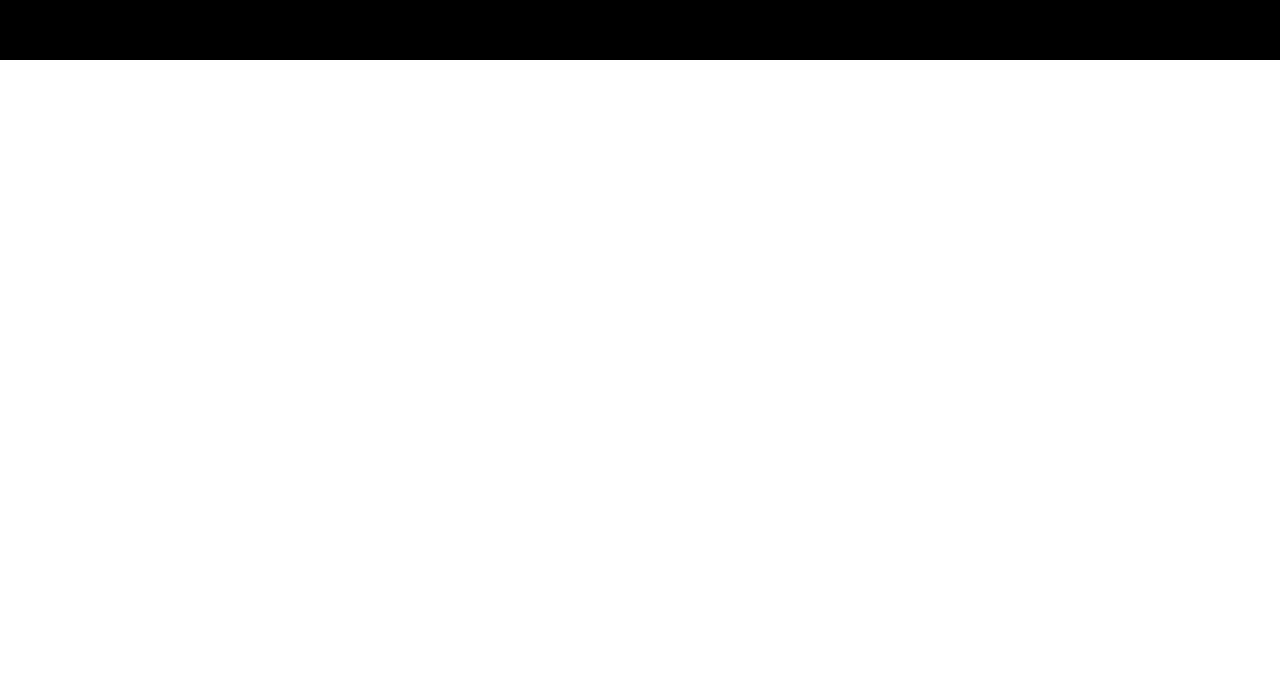
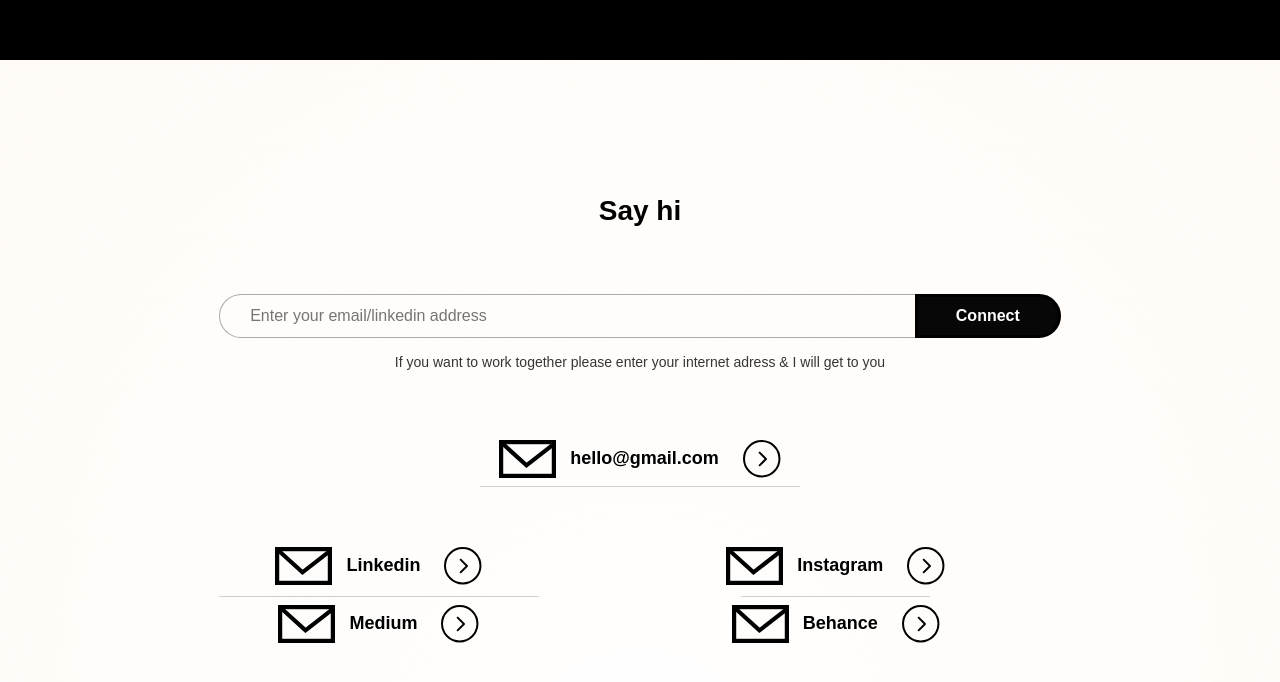
Before and after one commit to pidusbhusal/portfolio, a Next.js app: page /Herosection in a window 1280 px wide. Shown: the part 3180-3862 px from the top of the page. Before the commit the page ends 3240 px from the top, so only its background shows below. Built offline with nearby package versions, Linux system fonts and the light colour scheme.

Commit message:
connect section grid positioning

```diff
--- a/pages/Connect.jsx
+++ b/pages/Connect.jsx
@@ -1,18 +1,56 @@
 import React from "react";
 
-function Connect() {
-    const socials [{
-        "id":1 ,
-        "coonect_icon_address": "./mail.svg",
-        "arrow_adress" :"blackarrow.svg",
-    }
+function Connect_section() {
+  const socials = [
+    {
+      id: 1,
+      coonect_icon_address: "./mail.svg",
+      arrow_adress: "blackarrow.svg",
+      social_name: "hello@gmail.com",
+      class_name: "connect-email connect-social",
+    },
+    {
+      id: 2,
+      coonect_icon_address: "./mail.svg",
+      arrow_adress: "blackarrow.svg",
+      social_name: "Linkedin",
+      class_name: "connect-linkedin connect-social",
+    },
+    {
+      id: 3,
+      coonect_icon_address: "./mail.svg",
+      arrow_adress: "blackarrow.svg",
+      social_name: "Instagram",
+      class_name: "connect-instagram connect-social",
+    },
+    {
+      id: 4,
+      coonect_icon_address: "./mail.svg",
+      arrow_adress: "blackarrow.svg",
+      social_name: "Medium",
+      class_name: "connect-medium connect-social",
+    },
+    {
+      id: 5,
+      coonect_icon_address: "./mail.svg",
+      arrow_adress: "blackarrow.svg",
+      social_name: "Behance",
+      class_name: "connect-behance connect-social",
+    },
+  ];
 
-    ]
+  const bundle_social = socials.map((social) => (
+    <div className={social.class_name}>
+      <img src={social.coonect_icon_address} alt="" />
+      <div className="social-name">{social.social_name}</div>
+      <img src={social.arrow_adress} alt="" />
+    </div>
+  ));
   return (
     <div className="connect-section">
       <div className="connect-wrapper">
-        <h1>Say hi</h1>
-        <div className="connect_wrappper">
+        <h1 className="connect-title">Say hi</h1>
+        <div className="connect_button_wrappper">
           <div className="connect_button_wrapper">
             <input
               className="connect"
@@ -29,35 +67,14 @@ function Connect() {
           </p>
         </div>
         <div className="connect-link-wrapper">
-          <div className="connector-email">
-            <img src="" alt="" />
-            hello@pidus.com
-            <img src="" alt="" />
-          </div>
-          <div className="connector-linkedin">
-            <img src="" alt="" />
-            Linkedin
-            <img src="" alt="" />
-          </div>
-          <div className="connector-medium">
-            <img src="" alt="" />
-            Medium
-            <img src="" alt="" />
-          </div>
-          <div className="connector-instagram">
-            <img src="" alt="" />
-            Instagram
-            <img src="" alt="" />
-          </div>
-          <div className="connector-behance">
-            <img src="" alt="" />
-            Behance
-            <img src="" alt="" />
-          </div>
+          {bundle_social}
+          <div className="divider-line email-divider"></div>
+          <div className="divider-line linkedin-divider"></div>
+          <div className="divider-line instagram-divider"></div>
         </div>
       </div>
     </div>
   );
 }
 
-export default Connect;
+export default Connect_section;
--- a/pages/_app.js
+++ b/pages/_app.js
@@ -3,17 +3,17 @@ import { Navbar } from "./Navbar";
 import { Work } from "./Work";
 import "../styles/main.css";
 import Aboutme from "./Aboutme";
+import Connect_section from "./Connect";
 
 function App() {
   return (
     <div className="App">
-      <div className="animating_background">
-
-      </div>
+      <div className="animating_background"></div>
       <Navbar />
       <Herosection className="Herosection" />
       <Work />
-      <Aboutme/>
+      <Aboutme />
+      <Connect_section />
     </div>
   );
 }
--- a/styles/main.css
+++ b/styles/main.css
@@ -529,4 +529,183 @@
   font-size: 18px;
   line-height: 28px;
 }
+
+.connect-section {
+  width: 100vw;
+  height: 90vh;
+  display: -webkit-box;
+  display: -ms-flexbox;
+  display: flex;
+}
+
+.connect-section .connect-wrapper {
+  margin: auto;
+  max-width: 1200px;
+  display: -ms-grid;
+  display: grid;
+  place-content: center;
+  text-align: center;
+  gap: 60px;
+}
+
+.connect-section .connect-wrapper .connect-title {
+  font-weight: 700;
+  font-size: 28px;
+  line-height: 46px;
+  text-align: center;
+}
+
+.connect-section .connect-wrapper .connect_button_wrappper .connect_button_wrapper {
+  display: -webkit-box;
+  display: -ms-flexbox;
+  display: flex;
+}
+
+.connect-section .connect-wrapper .connect_button_wrappper .connect_button_wrapper .connect {
+  padding: 0px 16px 0px 30px;
+  border-width: 1px 0px 1px 1px;
+  border-style: solid;
+  border-color: #ababab;
+  background: none;
+  border-radius: 78px 0px 0px 78px;
+  width: 100%;
+  font-weight: 500;
+  font-size: 16px;
+}
+
+.connect-section .connect-wrapper .connect_button_wrappper .connect_button_wrapper .connect:focus-visible {
+  padding: 0px 16px 0px 30px;
+  border-width: 1px 0px 0px 1px;
+  border-style: solid;
+  border-color: #d30101;
+  border-radius: 78px 0px 0px 78px;
+}
+
+.connect-section .connect-wrapper .connect_button_wrappper .connect_button_wrapper .connect_btn {
+  background: #070707;
+  border-radius: 0px 78px 78px 0px;
+  padding: 10px 38px;
+  color: white;
+  font-size: 16px;
+  border-style: solid;
+  border-color: #000000;
+}
+
+.connect-section .connect-wrapper .connect_button_wrappper .connect_copy {
+  font-size: 14px;
+  font-weight: 500;
+  color: #353535;
+  margin-top: 16px;
+}
+
+.connect-section .connect-wrapper .connect-link-wrapper {
+  margin: auto;
+  display: -ms-grid;
+  display: grid;
+  -ms-grid-columns: (1fr)[7];
+      grid-template-columns: repeat(7, 1fr);
+  grid-column-gap: 4rem;
+  grid-row-gap: 0rem;
+  -ms-grid-rows: auto auto auto auto auto;
+      grid-template-rows: auto auto auto auto auto;
+}
+
+.connect-section .connect-wrapper .connect-link-wrapper .divider-line {
+  margin-top: -2px;
+  margin-bottom: -2px;
+  border-bottom: 1px solid rgba(30, 21, 21, 0.2);
+}
+
+.connect-section .connect-wrapper .connect-link-wrapper .email-divider {
+  -ms-grid-row: 2;
+  -ms-grid-row-span: 1;
+  grid-row: 2/3;
+  -ms-grid-column: 3;
+  -ms-grid-column-span: 3;
+  grid-column: 3/6;
+  margin-bottom: 50px;
+}
+
+.connect-section .connect-wrapper .connect-link-wrapper .linkedin-divider {
+  -ms-grid-row: 4;
+  -ms-grid-row-span: 1;
+  grid-row: 4/5;
+  -ms-grid-column: 1;
+  -ms-grid-column-span: 3;
+  grid-column: 1/4;
+}
+
+.connect-section .connect-wrapper .connect-link-wrapper .instagram-divider {
+  -ms-grid-row: 4;
+  -ms-grid-row-span: 1;
+  grid-row: 4/5;
+  -ms-grid-column: 5;
+  -ms-grid-column-span: 2;
+  grid-column: 5/7;
+}
+
+.connect-section .connect-wrapper .connect-link-wrapper .connect-social {
+  display: -webkit-box;
+  display: -ms-flexbox;
+  display: flex;
+  padding: 10px 0px;
+  -webkit-box-pack: center;
+      -ms-flex-pack: center;
+          justify-content: center;
+  -ms-flex-line-pack: center;
+      align-content: center;
+}
+
+.connect-section .connect-wrapper .connect-link-wrapper .connect-social .social-name {
+  display: -webkit-box;
+  display: -ms-flexbox;
+  display: flex;
+  -webkit-box-align: center;
+      -ms-flex-align: center;
+          align-items: center;
+  margin-left: 14px;
+  margin-right: 24px;
+}
+
+.connect-section .connect-wrapper .connect-link-wrapper .connect-email {
+  -ms-grid-column: 3;
+  -ms-grid-column-span: 3;
+  grid-column: 3/6;
+}
+
+.connect-section .connect-wrapper .connect-link-wrapper .connect-linkedin {
+  -ms-grid-column: 1;
+  -ms-grid-column-span: 3;
+  grid-column: 1/4;
+  -ms-grid-row: 3;
+  -ms-grid-row-span: 1;
+  grid-row: 3/4;
+}
+
+.connect-section .connect-wrapper .connect-link-wrapper .connect-instagram {
+  -ms-grid-column: 5;
+  -ms-grid-column-span: 2;
+  grid-column: 5/7;
+  -ms-grid-row: 3;
+  -ms-grid-row-span: 1;
+  grid-row: 3/4;
+}
+
+.connect-section .connect-wrapper .connect-link-wrapper .connect-medium {
+  -ms-grid-column: 1;
+  -ms-grid-column-span: 3;
+  grid-column: 1/4;
+  -ms-grid-row: 5;
+  -ms-grid-row-span: 1;
+  grid-row: 5/6;
+}
+
+.connect-section .connect-wrapper .connect-link-wrapper .connect-behance {
+  -ms-grid-column: 5;
+  -ms-grid-column-span: 2;
+  grid-column: 5/7;
+  -ms-grid-row: 5;
+  -ms-grid-row-span: 1;
+  grid-row: 5/6;
+}
 /*# sourceMappingURL=main.css.map */
--- a/styles/main.scss
+++ b/styles/main.scss
@@ -415,3 +415,125 @@ $pink: #fff;
     }
   }
 }
+
+.connect-section {
+  width: 100vw;
+  height: 90vh;
+  display: flex;
+  .connect-wrapper {
+    margin: auto;
+    max-width: 1200px;
+    display: grid;
+    place-content: center;
+    text-align: center;
+    gap: 60px;
+    .connect-title {
+      font-weight: 700;
+      font-size: 28px;
+      line-height: 46px;
+      text-align: center;
+    }
+    .connect_button_wrappper {
+      .connect_button_wrapper {
+        display: flex;
+
+        .connect {
+          padding: 0px 16px 0px 30px;
+          border-width: 1px 0px 1px 1px;
+          border-style: solid;
+          border-color: #ababab;
+          background: none;
+          border-radius: 78px 0px 0px 78px;
+          width: 100%;
+          font-weight: 500;
+          font-size: 16px;
+
+          &:focus-visible {
+            padding: 0px 16px 0px 30px;
+            border-width: 1px 0px 0px 1px;
+            border-style: solid;
+            border-color: #d30101;
+            border-radius: 78px 0px 0px 78px;
+          }
+        }
+
+        .connect_btn {
+          background: #070707;
+          border-radius: 0px 78px 78px 0px;
+          padding: 10px 38px;
+          color: white;
+          font-size: 16px;
+          border-style: solid;
+          border-color: #000000;
+        }
+      }
+
+      .connect_copy {
+        font-size: 14px;
+        font-weight: 500;
+        color: rgb(53, 53, 53);
+        margin-top: 16px;
+      }
+    }
+
+    .connect-link-wrapper {
+      margin: auto;
+      display: grid;
+      grid-template-columns: repeat(7, 1fr);
+      grid-column-gap: 4rem;
+      grid-row-gap: 0rem;
+      grid-template-rows: auto auto auto auto auto;
+
+      .divider-line {
+        margin-top: -2px;
+        margin-bottom: -2px;
+        border-bottom: 1px solid rgba(30, 21, 21, 0.2);
+      }
+
+      .email-divider {
+        grid-row: 2/3;
+        grid-column: 3/6;
+        margin-bottom: 50px;
+      }
+      .linkedin-divider {
+        grid-row: 4/5;
+        grid-column: 1/4;
+      }
+      .instagram-divider {
+        grid-row: 4/5;
+        grid-column: 5/7;
+      }
+      .connect-social {
+        display: flex;
+        padding: 10px 0px;
+        justify-content: center;
+        align-content: center;
+        .social-name {
+          display: flex;
+          align-items: center;
+          margin-left: 14px;
+          margin-right: 24px;
+        }
+      }
+      .connect-email {
+        grid-column: 3/6;
+      }
+      .connect-linkedin {
+        grid-column: 1/4;
+        grid-row: 3/4;
+      }
+      .connect-instagram {
+        grid-column: 5/7;
+        grid-row: 3/4;
+      }
+      .connect-medium {
+        grid-column: 1/4;
+        grid-row: 5/6;
+      }
+      .connect-behance {
+        grid-column: 5/7;
+        grid-row: 5/6;
+      }
+    }
+  }
+}
```
Also changed, not shown: 1 other file (tests, documents, lock files or other folders).
